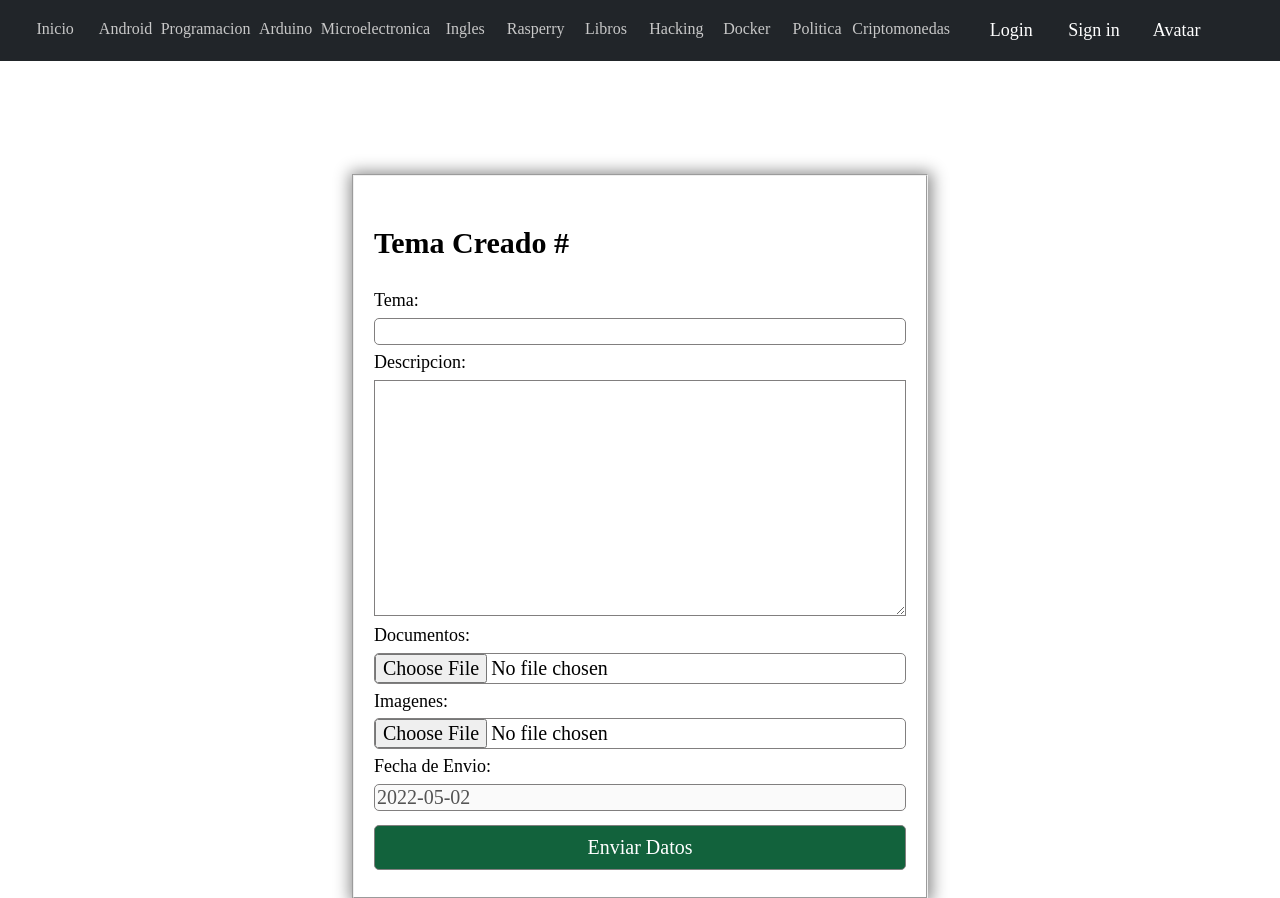
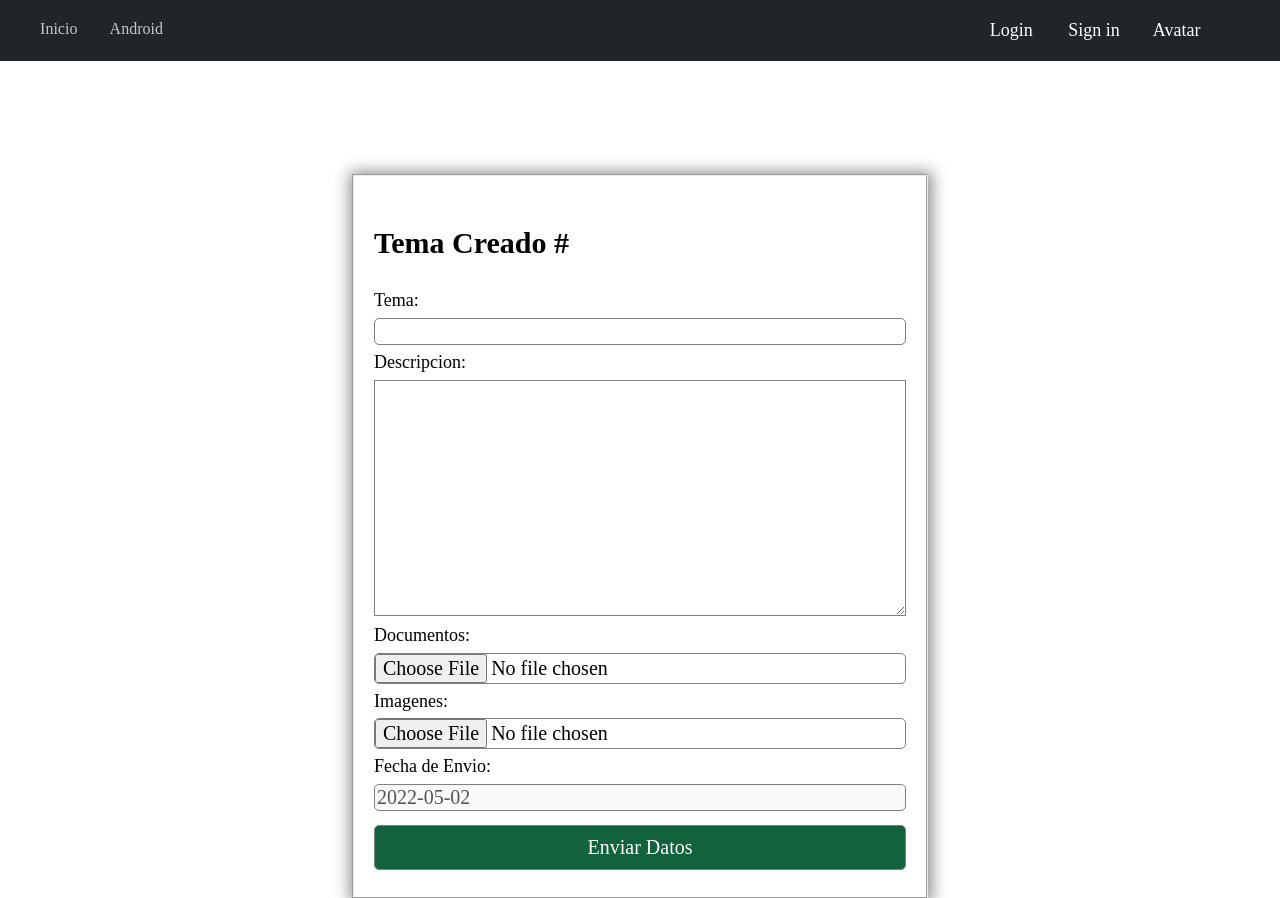
Before and after one commit to manuelluevano/blog, a PHP site: page /includes/templates/FormCreatePost.php in a window 1280 px wide. Shown: the top 898 px of the page. Run offline with PHP 8.4, Linux system fonts and the light colour scheme; some libraries are stand-ins or nearby versions.

Commit message:
Optimizacion del codigo -> reacomodo de paginas

```diff
--- a/includes/templates/FormCreatePost.php
+++ b/includes/templates/FormCreatePost.php
@@ -99,9 +99,10 @@ if ($_SERVER['REQUEST_METHOD'] === 'POST') {
 
     $nombreDocumento = $archivo['name'];
 
+    $var = 'info';
 
     //  INSETAR EN LA BASE DE DATOS LA INFORMACION
-    $query = "INSERT INTO info (tema, descripcion, fecha, seccion) VALUES ('$tema', '$descripcion','$fecha', '$seccion')";
+    $query = "INSERT INTO $var (tema, descripcion, fecha, seccion) VALUES ('$tema', '$descripcion','$fecha', '$seccion')";
 
     // INSERTAR A LA BASE DE DATOS LOS DOCUENTOS
     $queryDocumentos = "INSERT INTO documentos (documento) VALUES ('$nombreDocumento')";
--- a/includes/templates/header.php
+++ b/includes/templates/header.php
@@ -17,17 +17,8 @@
         <nav>
             <div class="enlaces">
                 <a href="/">Inicio</a>
-                <a href="includes/templates/seleccion.php">Android</a>
-                <a href="">Programacion</a>
-                <a href="">Arduino</a>
-                <a href="">Microelectronica</a>
-                <a href="">Ingles</a>
-                <a href="">Rasperry</a>
-                <a href="">Libros</a>
-                <a href="">Hacking</a>
-                <a href="">Docker</a>
-                <a href="">Politica</a>
-                <a href="">Criptomonedas</a>
+                <a href="includes/templates/android.php">Android</a>
+
             </div>
             <div class="login">
                 <a href="">Login</a>
--- a/includes/templates/view.php
+++ b/includes/templates/view.php
@@ -39,6 +39,7 @@ $resultado3 = mysqli_query($db, $query3);
             </div>
             <h2><?php echo $r['tema'] ?></h2>
             <p><?php echo $r['descripcion'] ?></p>
+
         <?php endforeach; ?>
 
         <div class="documentos">
--- a/index.php
+++ b/index.php
@@ -1,12 +1,15 @@
 <?php
 include_once("includes/templates/header.php");
 
+require "includes/config/database.php";
+$db = conectarDB();
 
 $resultado = $_GET['resultado'] ?? '';
 
 ?>
 
 <main>
+
 
 
   <?php
--- a/src/scss/layout/_view.scss
+++ b/src/scss/layout/_view.scss
@@ -2,9 +2,11 @@
     .encabezado{
         text-align: left;
         color: rgb(2, 2, 147);
+
     }
     p{
         font-size: 1.8rem;
+        word-break: break-all;
     }
     img{
         width: 90%;
```
Also changed, not shown: crearTemas.php (added, +59 -0 lines), includes/templates/android.php (added, +44 -0 lines), includes/templates/seleccion.php (deleted, +0 -39 lines), build/css/app.css, 1 other file.
